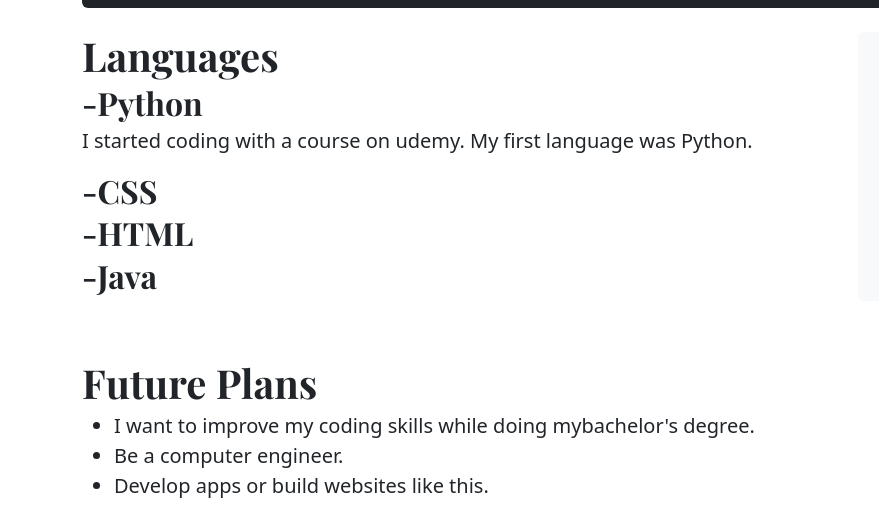
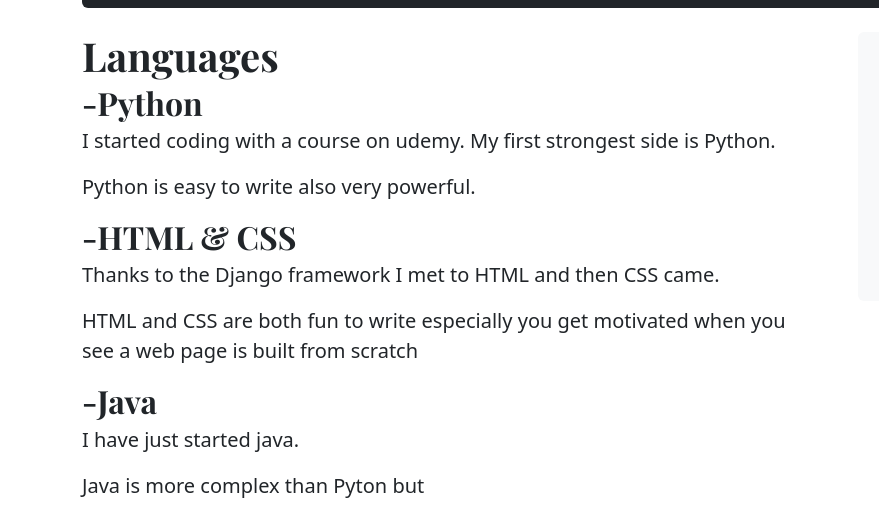
Before and after one commit to DgknDogan/DgknDogan.github.io, a plain HTML site: page index.html in a window 1280 px wide. Shown: the part 441-947 px from the top of the page, 0-879 px from the left. Drawn offline with nearby package versions, Linux system fonts and the light colour scheme.

Commit message:
Update index.html

```diff
--- a/index.html
+++ b/index.html
@@ -6,7 +6,7 @@
     <meta name="description" content="">
     <meta name="author" content="Mark Otto, Jacob Thornton, and Bootstrap contributors">
     <meta name="generator" content="Hugo 0.104.2">
-    <title>Blog Template · Bootstrap v5.2</title>
+    <title>Doğukan Doğan</title>
 
     <link rel="canonical" href="https://getbootstrap.com/docs/5.2/examples/blog/">
     <link href="https://cdn.jsdelivr.net/npm/bootstrap@5.2.2/dist/css/bootstrap.min.css" rel="stylesheet" integrity="sha384-Zenh87qX5JnK2Jl0vWa8Ck2rdkQ2Bzep5IDxbcnCeuOxjzrPF/et3URy9Bv1WTRi" crossorigin="anonymous">
@@ -137,11 +137,14 @@
         <h2 class="blog-post-title mb-1">Languages</h2>
 
         <h4 class="blog-post-title mb-1">-Python</h4>
-        <p>I started coding with a course on udemy. My first language was Python.</p>
-        <h4 class="blog-post-title mb-1">-CSS</h4>
-        <h4 class="blog-post-title mb-1">-HTML</h4>
+        <p>I started coding with a course on udemy. My first strongest side is Python.</p>
+        <p>Python is easy to write also very powerful.</p>
+        <h4 class="blog-post-title mb-1">-HTML & CSS</h4>
+        <p>Thanks to the Django framework I met to HTML and then CSS came.</p>
+        <p>HTML and CSS are both fun to write especially you get motivated when you see a web page is built from scratch</p>
         <h4 class="blog-post-title mb-1">-Java</h4>
-
+        <p>I have just started java.</p>
+        <p>Java is more complex than Pyton but </p>
       </article>
       <article class="blog-post">
         <section id="Contact"></section>
```
